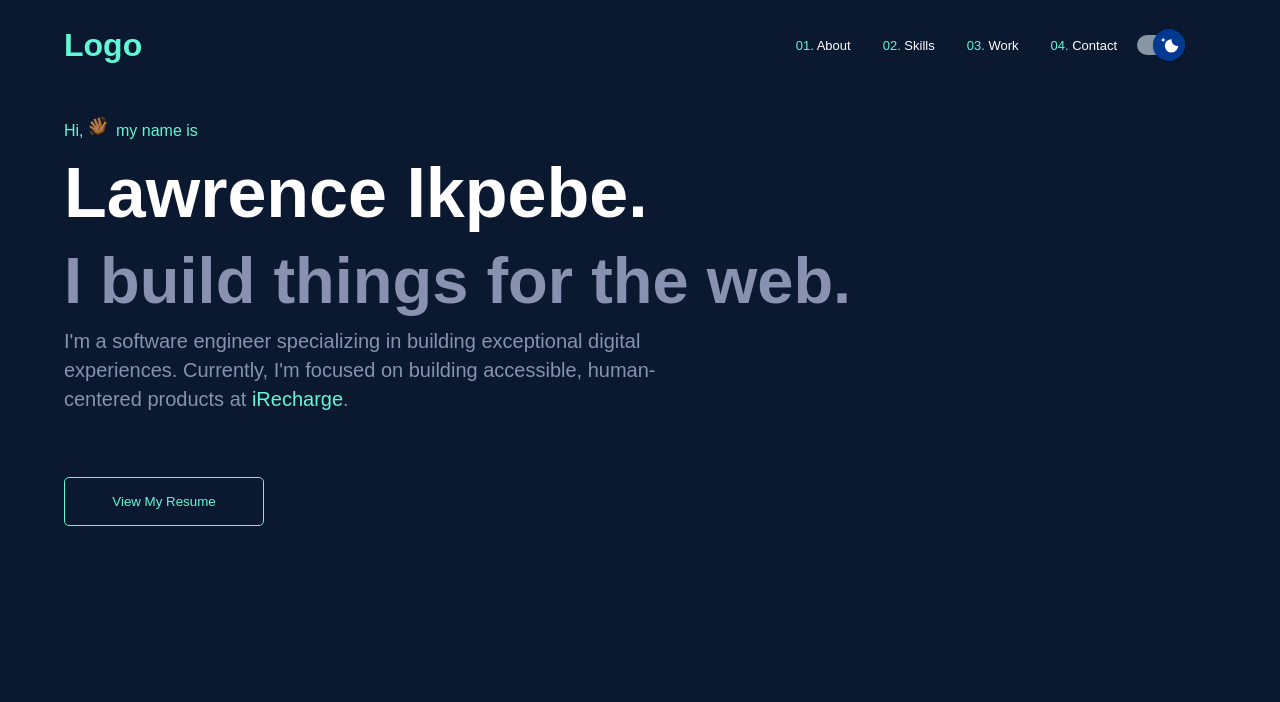
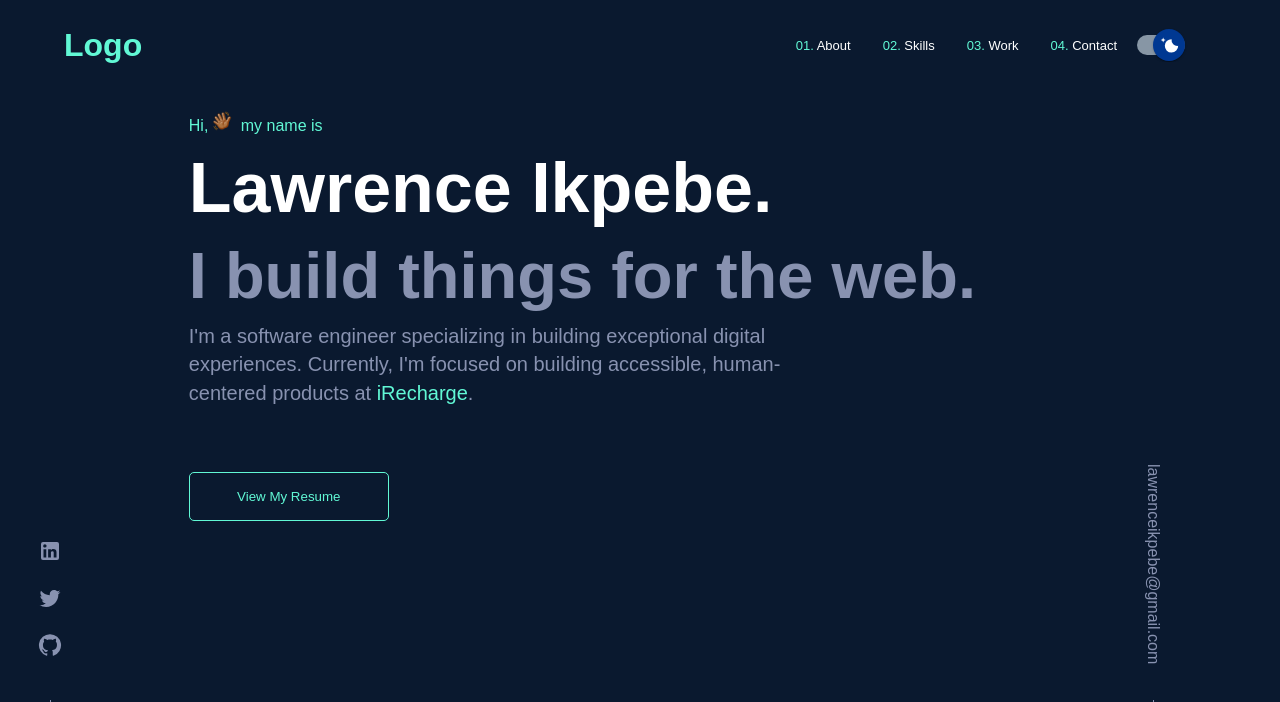
Before and after one commit to Owobilum/portfolio, a React (Create React App) app: page / in a window 1280 px wide. Shown: the top 702 px of the page. Built offline with nearby package versions, Linux system fonts and the light colour scheme; a web font is replaced by a local one.

Commit message:
add socials navigation

```diff
--- a/src/components/Layout.js
+++ b/src/components/Layout.js
@@ -1,11 +1,31 @@
+import React from 'react'
+import { Grid } from '@mui/material'
+
 import Home from '../pages/Home'
 import Header from './Header'
+import NavEmail from './NavEmail'
+import SocialList from './SocialList'
 
 const Layout = () => {
+
     return (
         <>
             <Header />
-            <Home />
+            <Grid container
+                sx={{
+                    px: '3%'
+                }}
+            >
+                <Grid item xs={1} sx={{ display: { xs: 'none', md: 'block' } }}>
+                    <SocialList />
+                </Grid>
+                <Grid item xs={10}>
+                    <Home />
+                </Grid>
+                <Grid item xs={1} sx={{ display: { xs: 'none', md: 'block' } }}>
+                    <NavEmail />
+                </Grid>
+            </Grid>
         </>
     )
 }
--- /dev/null
+++ b/src/components/NavEmail.js
@@ -0,0 +1,62 @@
+import { Box } from '@mui/material'
+
+const classes = {
+    icon: {
+        cursor: 'pointer',
+        transition: 'transform 0.2s ease-in-out',
+        ":hover": {
+            color: 'text.secondary',
+            transform: 'translateY(-4px)',
+        }
+    },
+    link: {
+        textDecoration: 'none',
+        color: 'text.grey',
+        display: 'inline',
+        ":focus": {
+            color: 'text.secondary',
+        }
+    },
+    listItem: {
+        my: 2,
+    }
+}
+
+const NavEmail = () => {
+    return (
+        <Box
+            sx={{
+                position: 'fixed',
+                bottom: 120,
+                '::before': {
+                    content: "''",
+                    height: 100,
+                    width: 13,
+                    position: 'fixed',
+                    bottom: 0,
+                    borderRight: 'solid 1px',
+                    borderColor: 'text.grey'
+                }
+            }}
+        >
+            <Box component="ul"
+                sx={{
+                    listStyleType: 'none',
+                    padding: 0,
+                }}
+            >
+                <Box component="li" sx={{ ...classes.listItem, writingMode: 'vertical-rl' }}>
+                    <Box
+                        component="a"
+                        href="mailto:lawrenceikpebe@gmail.com"
+                        sx={{ ...classes.link }}
+                    >
+                        <Box sx={{ ...classes.icon }}>lawrenceikpebe@gmail.com</Box>
+                    </Box>
+                </Box>
+            </Box>
+        </Box>
+    )
+}
+
+export default NavEmail
--- /dev/null
+++ b/src/components/SocialList.js
@@ -0,0 +1,72 @@
+import { Box } from '@mui/material'
+import LinkedInIcon from '@mui/icons-material/LinkedIn';
+import TwitterIcon from '@mui/icons-material/Twitter';
+import GitHubIcon from '@mui/icons-material/GitHub';
+
+const classes = {
+    icon: {
+        cursor: 'pointer',
+        transition: 'transform 0.2s ease-in-out',
+        ":hover": {
+            color: 'text.secondary',
+            transform: 'translateY(-4px)'
+        },
+    },
+    link: {
+        textDecoration: 'none',
+        color: 'text.grey',
+        display: 'inline',
+        ":focus": {
+            color: 'text.secondary',
+        }
+    },
+    listItem: {
+        my: 2,
+    }
+}
+
+const SocialList = () => {
+
+    return (
+        <Box
+            sx={{
+                position: 'fixed',
+                bottom: 120,
+                '::before': {
+                    content: "''",
+                    height: 100,
+                    width: 13,
+                    position: 'fixed',
+                    bottom: 0,
+                    borderRight: 'solid 1px',
+                    borderColor: 'text.grey'
+                }
+            }}
+        >
+            <Box component="ul"
+                sx={{
+                    listStyleType: 'none',
+                    padding: 0,
+                }}
+            >
+                <Box component="li" sx={{ ...classes.listItem }}>
+                    <Box component="a" href="https://linkedin.com/in/owobilum" target="_blank" sx={{ ...classes.link }}>
+                        <LinkedInIcon sx={{ ...classes.icon }} />
+                    </Box>
+                </Box>
+                <Box component="li" sx={{ ...classes.listItem }}>
+                    <Box component="a" href="https://twitter.com/IkpebeL" target="_blank" sx={{ ...classes.link }}>
+                        <TwitterIcon sx={{ ...classes.icon }} />
+                    </Box>
+                </Box>
+                <Box component="li" sx={{ ...classes.listItem }}>
+                    <Box component="a" href="https://github.com/Owobilum" target="_blank" sx={{ ...classes.link }}>
+                        <GitHubIcon sx={{ ...classes.icon }} />
+                    </Box>
+                </Box>
+            </Box>
+        </Box>
+    )
+}
+
+export default SocialList
```
